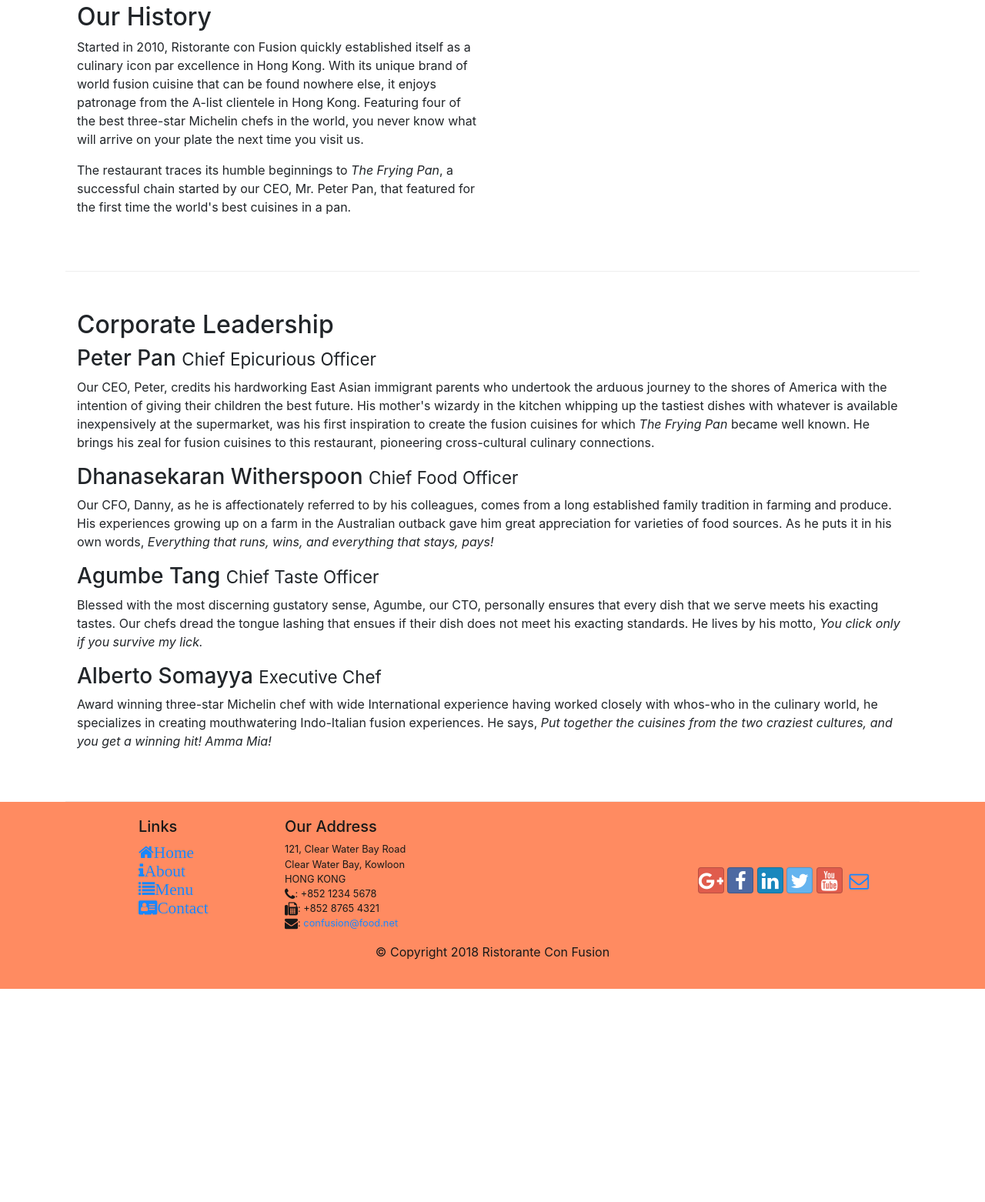
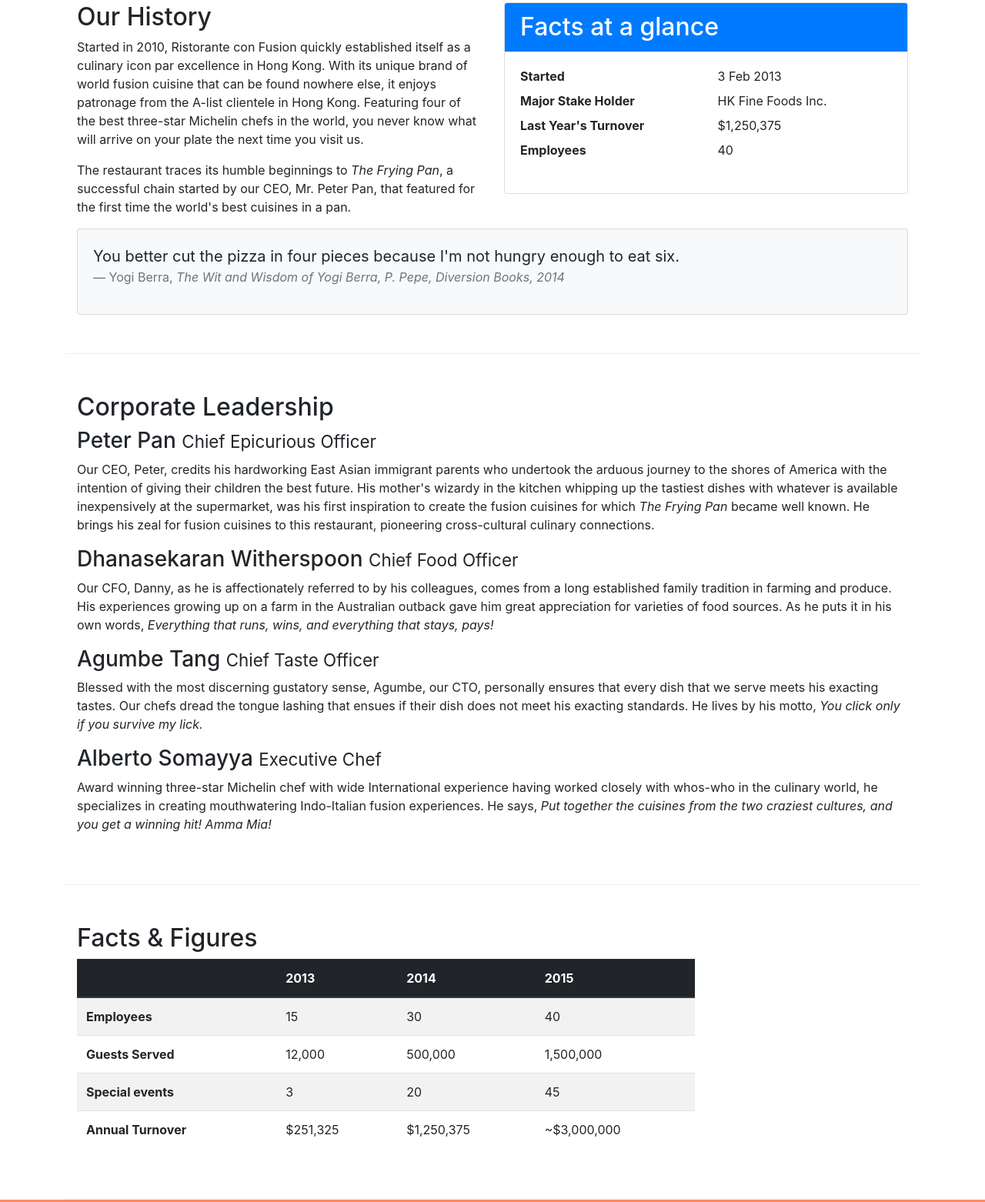
Before and after one commit to sofianeherin21/Restoranti-Con-Fusion, a website: page aboutus.html in a window 1280 px wide. Shown: the part 462-2024 px from the top of the page at 77% size. Before the commit the page ends 1747 px from the top, so only its background shows below. Drawn offline with nearby package versions, Linux system fonts and the light colour scheme.

Commit message:
Tables and Cards

```diff
--- a/aboutus.html
+++ b/aboutus.html
@@ -32,7 +32,7 @@
                     <li class="nav-item"><a class="nav-link" href="./index.html"><span class="fa fa-home fa-lg"></span>Home</a></li>
                     <li class="nav-item active"><a class="nav-link" href="./aboutus.html"><span class="fa fa-info fa-lg"></span>About</a></li>
                     <li class="nav-item"><a class="nav-link" href="#"><span class="fa fa-list fa-lg"></span>Menu</a></li>
-                    <li class="nav-item"><a class="nav-link" href="#"><span class="fa fa-address-card fa-lg"></span>Contact</a></li>
+                    <li class="nav-item"><a class="nav-link" href="./contactus.html"><span class="fa fa-address-card fa-lg"></span>Contact</a></li>
                 </ul>
             </div>
 
@@ -71,7 +71,33 @@
                 <p>Started in 2010, Ristorante con Fusion quickly established itself as a culinary icon par excellence in Hong Kong. With its unique brand of world fusion cuisine that can be found nowhere else, it enjoys patronage from the A-list clientele in Hong Kong.  Featuring four of the best three-star Michelin chefs in the world, you never know what will arrive on your plate the next time you visit us.</p>
                 <p>The restaurant traces its humble beginnings to <em>The Frying Pan</em>, a successful chain started by our CEO, Mr. Peter Pan, that featured for the first time the world's best cuisines in a pan.</p>
             </div>
-            <div>
+            <div class="col-sm">
+                <div class="card">
+                    <h2 class="card-header bg-primary text-white">Facts at a glance</h2>
+                    <div class="card-body">
+                        <dl class="row">
+                            <dt class="col-6">Started</dt>
+                            <dd class="col-6">3 Feb 2013</dd>
+                            <dt class="col-6">Major Stake Holder</dt>
+                            <dd class="col-6">HK Fine Foods Inc.</dd>
+                            <dt class="col-6">Last Year's Turnover</dt>
+                            <dd class="col-6">$1,250,375</dd>
+                            <dt class="col-6">Employees</dt>
+                            <dd class="col-6">40</dd>
+                        </dl>
+                    </div>
+                </div>
+            </div>
+            <div class="col-12">
+                <div class="card card-body bg-light">
+                    <blockquote class="blockquote">
+                        <p class="mb-0">You better cut the pizza in four pieces because
+                            I'm not hungry enough to eat six.</p>
+                        <footer class="blockquote-footer">Yogi Berra,
+                            <cite title="Source Title">The Wit and Wisdom of Yogi Berra,
+                            P. Pepe, Diversion Books, 2014</cite></footer>
+                    </blockquote>
+                </div>
             </div>
         </div>
 
@@ -88,6 +114,52 @@
                 <h3>Alberto Somayya <small>Executive Chef</small></h3>
                 <p class="d-none d-sm-block">Award winning three-star Michelin chef with wide International experience having worked closely with whos-who in the culinary world, he specializes in creating mouthwatering Indo-Italian fusion experiences. He says, <em>Put together the cuisines from the two craziest cultures, and you get a winning hit! Amma Mia!</em></p>
             </div>
+       </div>
+       <div class="row row-content">
+           <div class="col-12 col-sm-9">
+               <h2>Facts &amp; Figures</h2>
+               <div class="table-responsive">
+                   <table class="table table-striped">
+                       <thead class="thead-dark">
+                           <tr>
+                               <th>&nbsp;</th>
+                               <th>2013</th>
+                               <th>2014</th>
+                               <th>2015</th>
+                           </tr>
+                       </thead>
+                       <tbody>
+                           <tr>
+                               <th>Employees</th>
+                               <td>15</td>
+                               <td>30</td>
+                               <td>40</td>
+                           </tr>
+                           <tr>
+                               <th>Guests Served</th>
+                               <td>12,000</td>
+                               <td>500,000</td>
+                               <td>1,500,000</td>
+                           </tr>
+                           <tr>
+                               <th>Special events</th>
+                               <td>3</td>
+                               <td>20</td>
+                               <td>45</td>
+                           </tr>
+                           <tr>
+                               <th>Annual Turnover</th>
+                               <td>$251,325</td>
+                               <td>$1,250,375</td>
+                               <td>~$3,000,000</td>
+                           </tr>
+                       </tbody>
+                   </table>
+               </div>
+           </div>
+           <div class="col-12 col-sm-3">
+
+           </div>
        </div>
 
     </div>
```
Also changed, not shown: index.html (+1 -1 lines).
